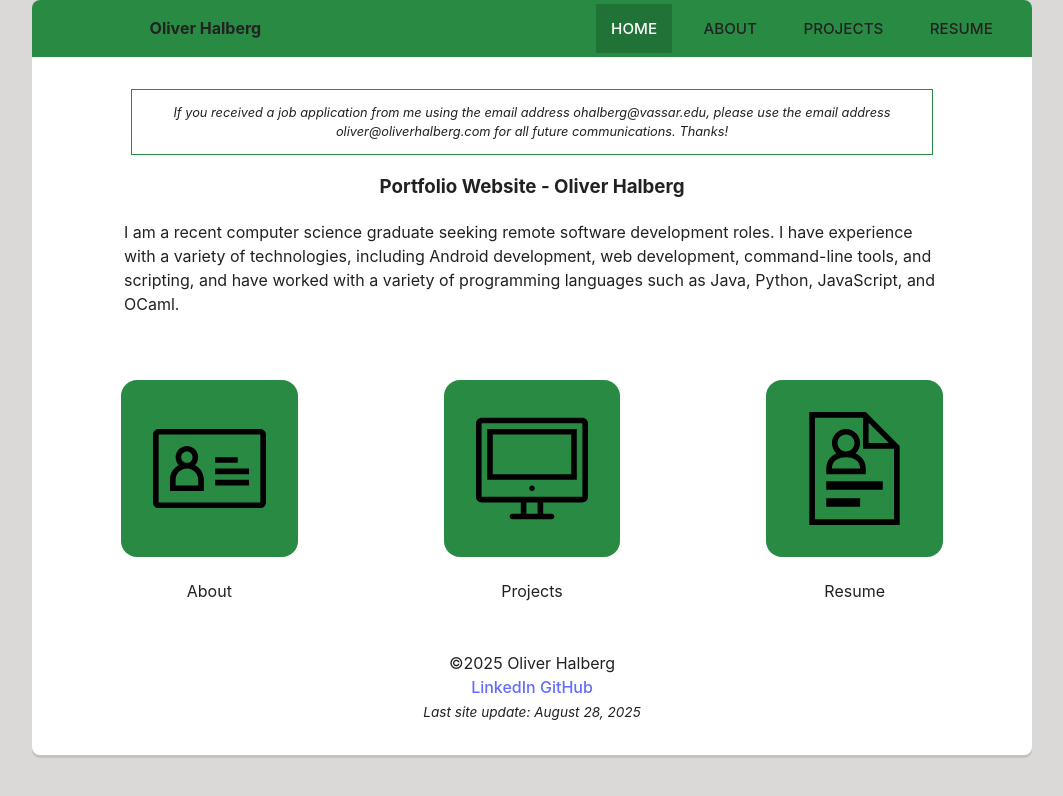
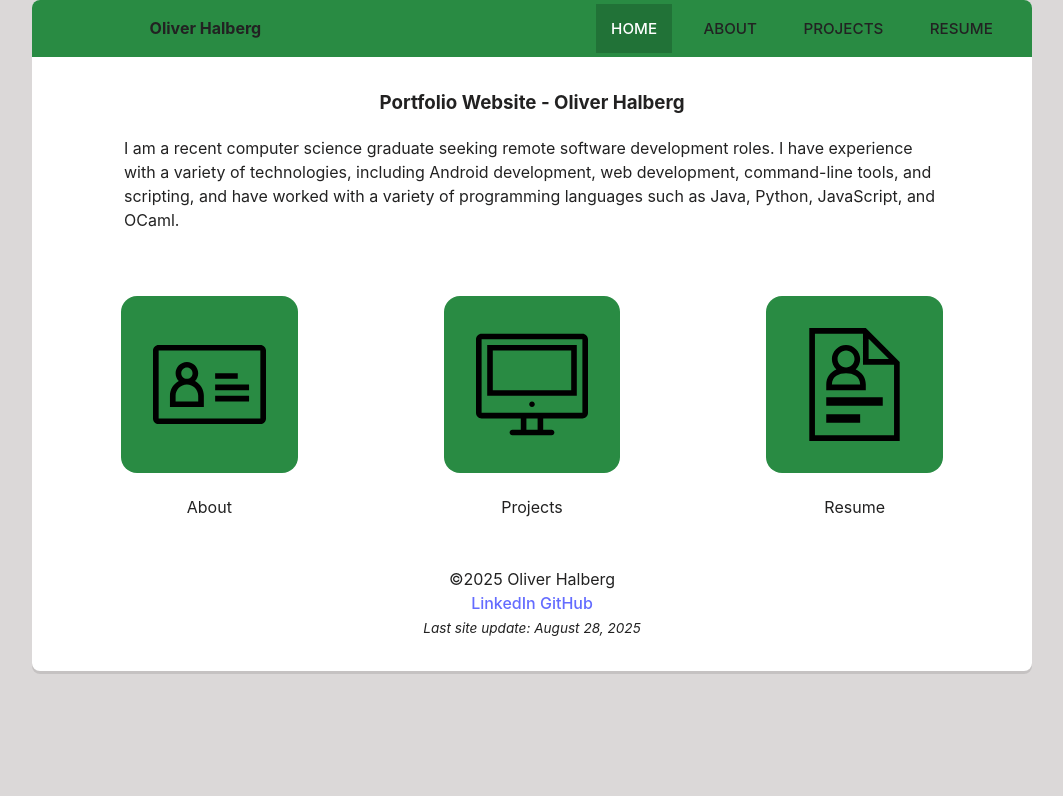
Before and after one commit to oliverhalberg/Portfolio-Site, a React (Vite) app: page / in a window 1280 px wide. Shown: the top 796 px of the page, without its empty margins (108-1171 px from the left). Built offline with nearby package versions, Linux system fonts and the light colour scheme.

Commit message:
Removed Notice component from Home page

```diff
--- a/src/components/Home.jsx
+++ b/src/components/Home.jsx
@@ -7,7 +7,7 @@ const Home = () => {
     return (
         <div>
             <div id="homepageDiv">
-                <Notice />
+                {/* <Notice /> */}
                 <h3 id="homepageTitle">Portfolio Website - Oliver Halberg</h3>
                 <div id="homepageContent">
                     <p>
```
